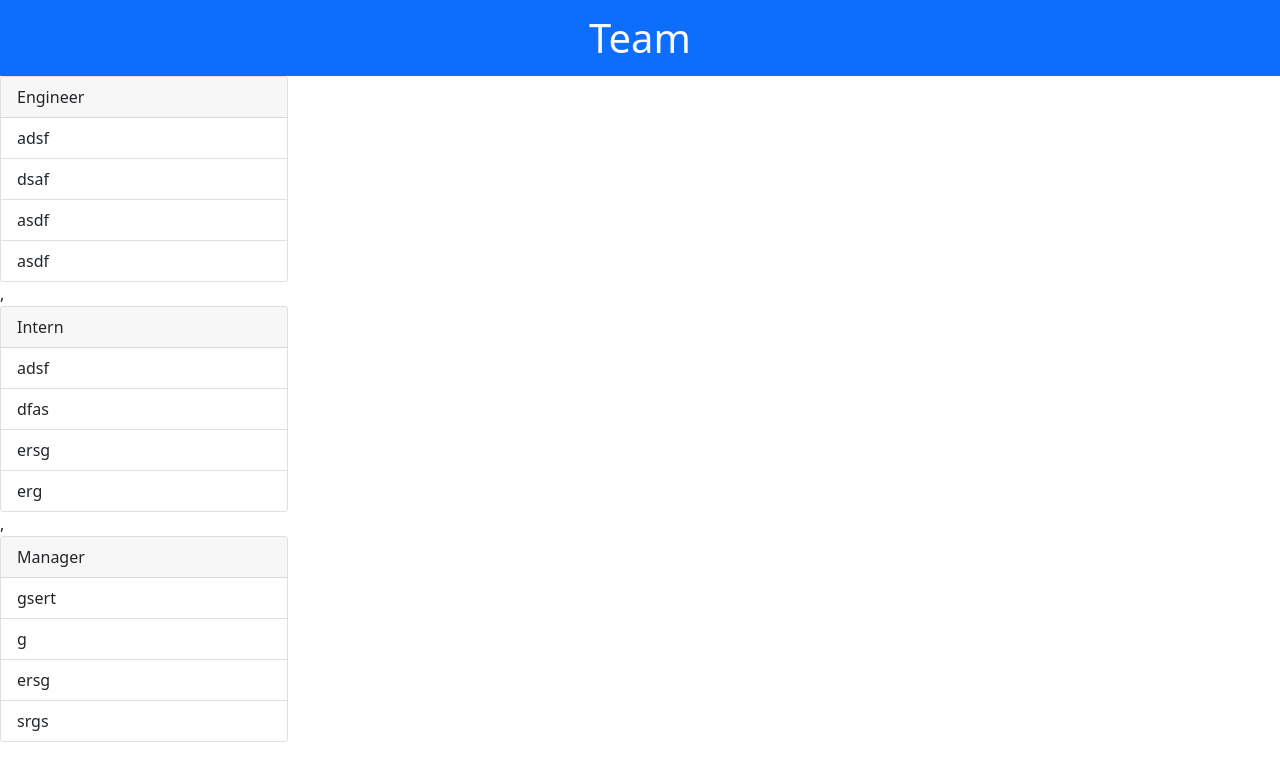
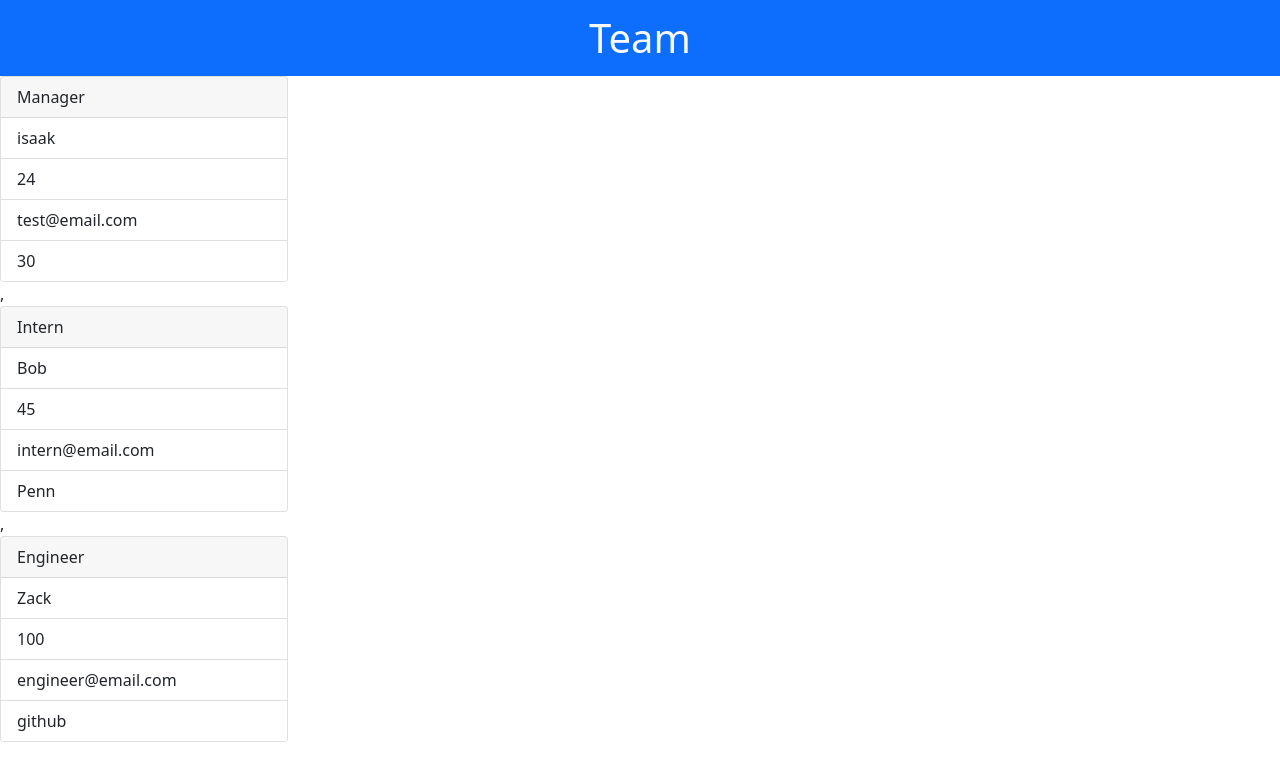
Before and after one commit to CallMeIce/Team-Profile-Generator, a website: page cards.html in a window 1280 px wide. Drawn offline with nearby package versions, Linux system fonts and the light colour scheme.

```diff
--- a/cards.html
+++ b/cards.html
@@ -16,33 +16,33 @@
 
                   <div class="card" style="width: 18rem;">
                             <div class="card-header">
-                              Engineer
+                              Manager
                             </div>
                             <ul class="list-group list-group-flush">
-                              <li class="list-group-item">adsf</li>
-                              <li class="list-group-item">dsaf</li>
-                              <li class="list-group-item">asdf</li>
-                              <li class="list-group-item">asdf</li>
+                              <li class="list-group-item">isaak</li>
+                              <li class="list-group-item">24</li>
+                              <li class="list-group-item">test@email.com</li>
+                              <li class="list-group-item">30</li>
                             </ul>
                             </div>,          <div class="card" style="width: 18rem;">
                             <div class="card-header">
                               Intern
                             </div>
                             <ul class="list-group list-group-flush">
-                              <li class="list-group-item">adsf</li>
-                              <li class="list-group-item">dfas</li>
-                              <li class="list-group-item">ersg</li>
-                              <li class="list-group-item">erg</li>
+                              <li class="list-group-item">Bob</li>
+                              <li class="list-group-item">45</li>
+                              <li class="list-group-item">intern@email.com</li>
+                              <li class="list-group-item">Penn</li>
                             </ul>
                             </div>,          <div class="card" style="width: 18rem;">
                             <div class="card-header">
-                              Manager
+                              Engineer
                             </div>
                             <ul class="list-group list-group-flush">
-                              <li class="list-group-item">gsert</li>
-                              <li class="list-group-item">g</li>
-                              <li class="list-group-item">ersg</li>
-                              <li class="list-group-item">srgs</li>
+                              <li class="list-group-item">Zack</li>
+                              <li class="list-group-item">100</li>
+                              <li class="list-group-item">engineer@email.com</li>
+                              <li class="list-group-item">github</li>
                             </ul>
                             </div>
 
```
Also changed, not shown: README.md, 1 other file.
